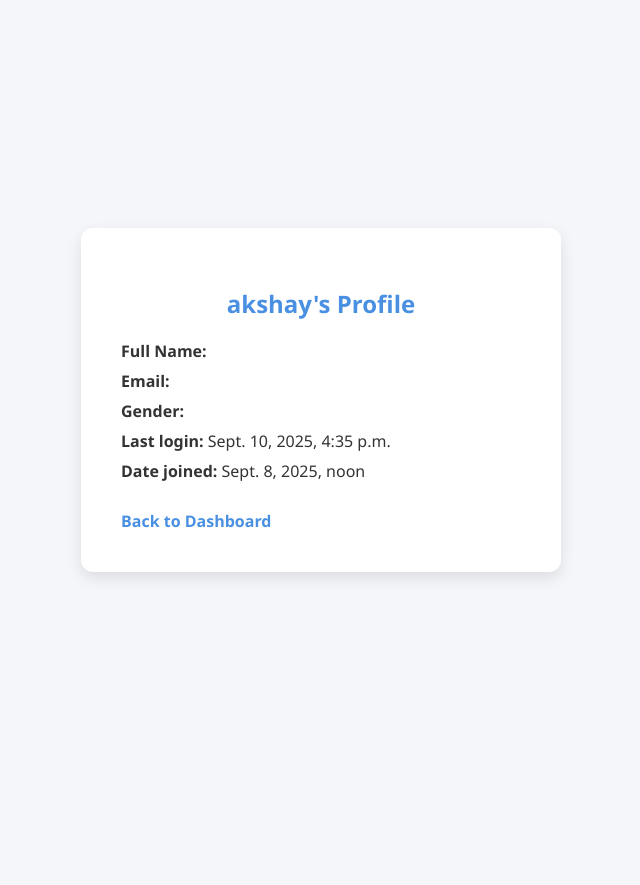
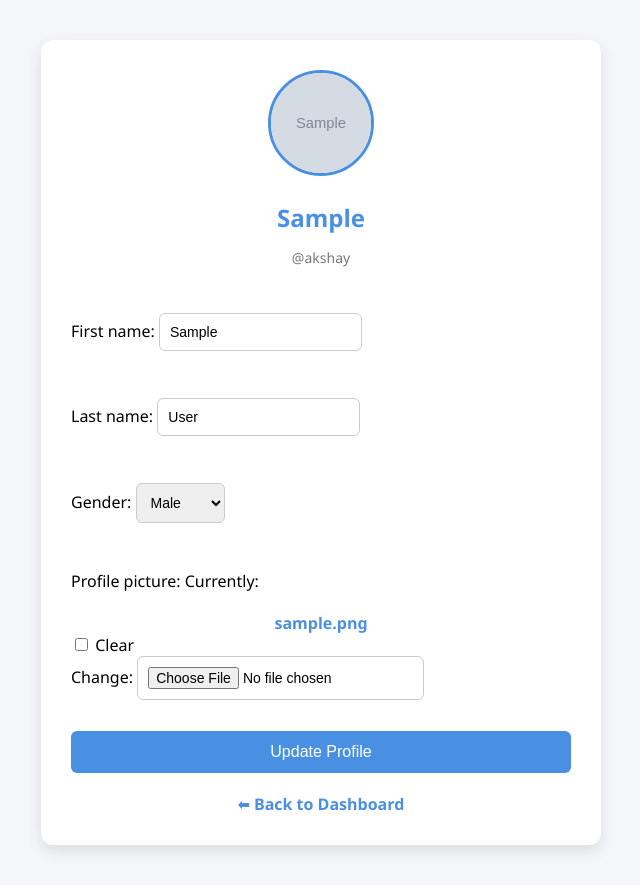
Before and after one commit to Akshay7526/Django_login-page, a Django app: page /profile/ in a window 1280 px wide. Shown: the whole page, without its empty margins (319-959 px from the left). Before the commit the page ends 578 px from the top, so only its background shows below. Run offline with Django 5.2, Linux system fonts and the light colour scheme; a user stored in the database is signed in; data comes from the database, SQL or seed files in the repository; tables that the repository leaves empty hold one stand-in row (values such as "Sample post"); grey boxes marked "Sample" are stand-in pictures.

Commit message:
progress 05

```diff
--- a/login_page/login_page/settings.py
+++ b/login_page/login_page/settings.py
@@ -121,3 +121,8 @@
 # https://docs.djangoproject.com/en/5.2/ref/settings/#default-auto-field
 
 DEFAULT_AUTO_FIELD = 'django.db.models.BigAutoField'
+
+import os
+
+MEDIA_URL = '/media/'
+MEDIA_ROOT = os.path.join(BASE_DIR, 'media')
--- a/login_page/login_page/urls.py
+++ b/login_page/login_page/urls.py
@@ -1,7 +1,12 @@
 from django.contrib import admin
 from django.urls import path, include
+from django.conf import settings
+from django.conf.urls.static import static
 
 urlpatterns = [
     path("admin/", admin.site.urls),
     path("", include("myapp.urls")),
 ]
+
+if settings.DEBUG:
+    urlpatterns += static(settings.MEDIA_URL, document_root=settings.MEDIA_ROOT)
--- /dev/null
+++ b/login_page/myapp/forms.py
@@ -0,0 +1,7 @@
+from django import forms
+from .models import Profile
+
+class ProfileForm(forms.ModelForm):
+    class Meta:
+        model = Profile
+        fields = ['first_name', 'last_name', 'gender', 'profile_picture']
--- a/login_page/myapp/models.py
+++ b/login_page/myapp/models.py
@@ -2,15 +2,16 @@
 from django.contrib.auth.models import User
 
 class Profile(models.Model):
-    GENDER_CHOICES = [
-        ('M', 'Male'),
-        ('F', 'Female'),
-        ('O', 'Other'),
-    ]
-
     user = models.OneToOneField(User, on_delete=models.CASCADE)
-    surname = models.CharField(max_length=100, blank=True, null=True)
-    gender = models.CharField(max_length=1, choices=GENDER_CHOICES, blank=True, null=True)
+    first_name = models.CharField(max_length=100)
+    last_name = models.CharField(max_length=100, blank=True, null=True)
+    gender = models.CharField(
+        max_length=10,
+        choices=[('M', 'Male'), ('F', 'Female'), ('O', 'Other')],
+        blank=True,
+        null=True
+    )
+    profile_picture = models.ImageField(upload_to='profile_pics/', blank=True, null=True)
 
     def __str__(self):
         return self.user.username
--- a/login_page/myapp/templates/profile.html
+++ b/login_page/myapp/templates/profile.html
@@ -3,7 +3,7 @@
 <head>
     <meta charset="UTF-8">
     <meta name="viewport" content="width=device-width, initial-scale=1.0">
-    <title>Profile</title>
+    <title>Profile Dashboard</title>
     <style>
         body {
             font-family: 'Segoe UI', Tahoma, Geneva, Verdana, sans-serif;
@@ -11,32 +11,65 @@
             margin: 0;
             display: flex;
             justify-content: center;
-            align-items: center;
-            height: 100vh;
+            align-items: flex-start;
+            padding: 40px;
         }
         .profile-container {
             background: #fff;
-            padding: 40px;
+            padding: 30px;
             border-radius: 12px;
             box-shadow: 0px 6px 15px rgba(0,0,0,0.1);
-            width: 400px;
-            text-align: left;
+            width: 500px;
+        }
+        .profile-header {
+            text-align: center;
+            margin-bottom: 30px;
+        }
+        .profile-pic {
+            width: 100px;
+            height: 100px;
+            border-radius: 50%;
+            object-fit: cover;
+            margin-bottom: 15px;
+            border: 3px solid #4a90e2;
         }
         h2 {
             color: #4a90e2;
-            margin-bottom: 20px;
-            text-align: center;
+            margin: 5px 0;
         }
-        p {
-            margin: 8px 0;
+        .username {
+            font-size: 14px;
+            color: #777;
+        }
+        form {
+            display: flex;
+            flex-direction: column;
+            gap: 15px;
+        }
+        input, select {
+            padding: 10px;
+            border-radius: 6px;
+            border: 1px solid #ccc;
+            font-size: 14px;
+        }
+        button {
+            background: #4a90e2;
+            color: white;
+            padding: 12px;
+            border: none;
+            border-radius: 6px;
+            cursor: pointer;
             font-size: 16px;
-            color: #333;
+        }
+        button:hover {
+            background: #357ab8;
         }
         a {
-            display: inline-block;
+            display: block;
             margin-top: 20px;
+            text-align: center;
+            color: #4a90e2;
             text-decoration: none;
-            color: #4a90e2;
             font-weight: bold;
         }
         a:hover {
@@ -46,13 +79,23 @@
 </head>
 <body>
     <div class="profile-container">
-        <h2>{{ user.username }}'s Profile</h2>
-        <p><strong>Full Name:</strong> {{ user.first_name }} {{ user.last_name }}</p>
-        <p><strong>Email:</strong> {{ user.email }}</p>
-        <p><strong>Gender:</strong> {{ user.profile.get_gender_display }}</p>
-        <p><strong>Last login:</strong> {{ user.last_login }}</p>
-        <p><strong>Date joined:</strong> {{ user.date_joined }}</p>
-        <a href="{% url 'home' %}">Back to Dashboard</a>
+        <div class="profile-header">
+            {% if profile.profile_picture %}
+                <img src="{{ profile.profile_picture.url }}" alt="Profile Picture" class="profile-pic">
+            {% else %}
+                <img src="https://via.placeholder.com/100" alt="Profile Picture" class="profile-pic">
+            {% endif %}
+            <h2>{{ profile.first_name }}</h2>
+            <p class="username">@{{ user.username }}</p>
+        </div>
+
+        <form method="post" enctype="multipart/form-data">
+            {% csrf_token %}
+            {{ form.as_p }}
+            <button type="submit">Update Profile</button>
+        </form>
+
+        <a href="{% url 'home' %}">⬅ Back to Dashboard</a>
     </div>
 </body>
 </html>
--- a/login_page/myapp/views.py
+++ b/login_page/myapp/views.py
@@ -4,22 +4,41 @@
 from django.contrib import messages
 from django.contrib.auth.decorators import login_required
 from .models import Profile
+from .forms import ProfileForm
+
 
 def signup_view(request):
     if request.method == "POST":
-        username = request.POST.get('username')
-        password = request.POST.get('password')
-
-        if not username or not password:
-            messages.error(request, "Both username and password are required.")
-            return redirect('signup')
+        username = request.POST['username']
+        password = request.POST['password']
+        first_name = request.POST.get('first_name')
+        last_name = request.POST.get('last_name')
+        email = request.POST.get('email')
+        gender = request.POST.get('gender')
 
         if User.objects.filter(username=username).exists():
             messages.error(request, "Username already exists")
             return redirect('signup')
 
-        user = User.objects.create_user(username=username, password=password)  # hashes password automatically
+        # Create User
+        user = User.objects.create_user(
+            username=username,
+            password=password,
+            first_name=first_name,
+            last_name=last_name,
+            email=email
+        )
         user.save()
+
+        # ✅ Corrected Profile creation (no surname)
+        Profile.objects.create(
+            user=user,
+            gender=gender,
+            first_name=first_name,
+            last_name=last_name,
+            email=email
+        )
+
         messages.success(request, "Account created successfully! Please login.")
         return redirect('login')
     return render(request, "signup.html")
@@ -84,3 +103,16 @@
         messages.success(request, "Account created successfully! Please login.")
         return redirect('login')
     return render(request, "signup.html")
+
+@login_required
+def profile_view(request):
+    profile = request.user.profile
+    if request.method == "POST":
+        form = ProfileForm(request.POST, request.FILES, instance=profile)
+        if form.is_valid():
+            form.save()
+            return redirect('profile')
+    else:
+        form = ProfileForm(instance=profile)
+
+    return render(request, 'profile.html', {'form': form, 'profile': profile})
```
Also changed, not shown: login_page/db.sqlite3, login_page/myapp/migrations/0001_initial.py.
